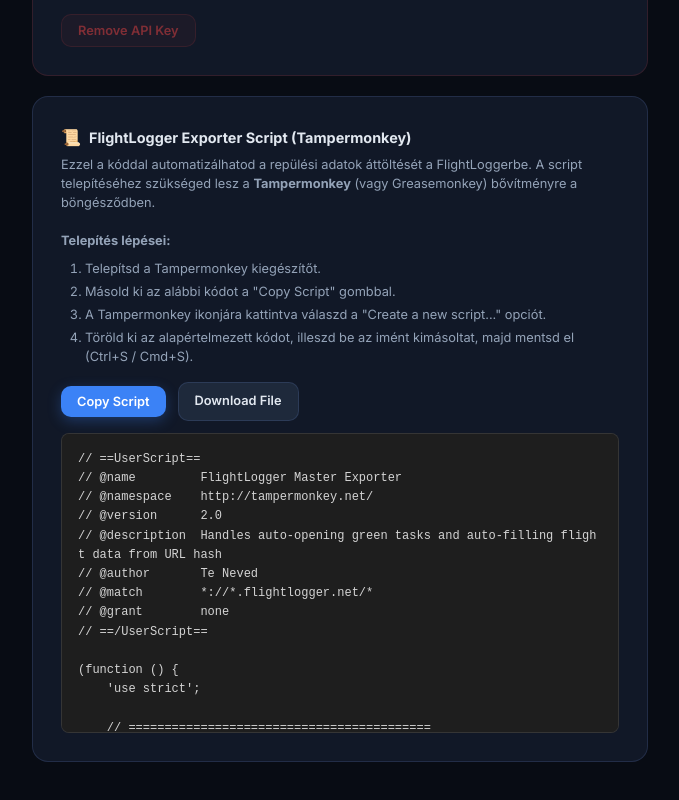
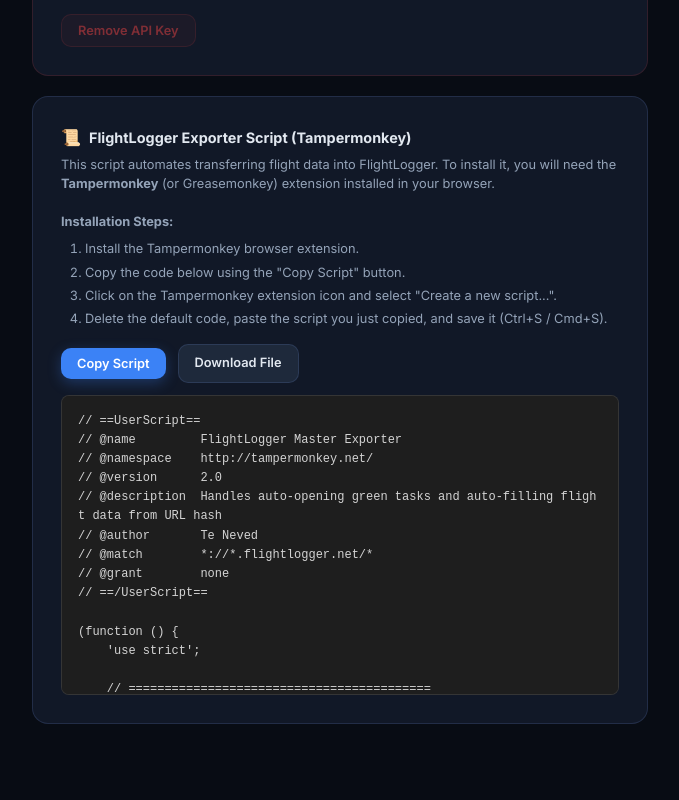
Before and after one commit to basicir/augmentflogger, a Next.js app: page /settings in a window 1280 px wide. Shown: the part 1180-1980 px from the top of the page, without its empty margins (300-979 px from the left). Built offline with nearby package versions, Linux system fonts and the light colour scheme; no server answers.

Commit message:
Translate settings Tampermonkey instructions to English

```diff
--- a/src/app/settings/page.tsx
+++ b/src/app/settings/page.tsx
@@ -440,15 +440,15 @@
               FlightLogger Exporter Script (Tampermonkey)
             </div>
             <p className="settings-section-desc" style={{ marginBottom: '16px' }}>
-              Ezzel a kóddal automatizálhatod a repülési adatok áttöltését a FlightLoggerbe. A script telepítéséhez
-              szükséged lesz a <strong>Tampermonkey</strong> (vagy Greasemonkey) bővítményre a böngésződben.
+              This script automates transferring flight data into FlightLogger. To install it, you will need the
+              <strong> Tampermonkey</strong> (or Greasemonkey) extension installed in your browser.
               <br/><br/>
-              <strong>Telepítés lépései:</strong>
+              <strong>Installation Steps:</strong>
               <ol style={{ marginLeft: '24px', marginTop: '8px', display: 'flex', flexDirection: 'column', gap: '4px' }}>
-                <li>Telepítsd a Tampermonkey kiegészítőt.</li>
-                <li>Másold ki az alábbi kódot a "Copy Script" gombbal.</li>
-                <li>A Tampermonkey ikonjára kattintva válaszd a "Create a new script..." opciót.</li>
-                <li>Töröld ki az alapértelmezett kódot, illeszd be az imént kimásoltat, majd mentsd el (Ctrl+S / Cmd+S).</li>
+                <li>Install the Tampermonkey browser extension.</li>
+                <li>Copy the code below using the "Copy Script" button.</li>
+                <li>Click on the Tampermonkey extension icon and select "Create a new script...".</li>
+                <li>Delete the default code, paste the script you just copied, and save it (Ctrl+S / Cmd+S).</li>
               </ol>
             </p>
 
```
